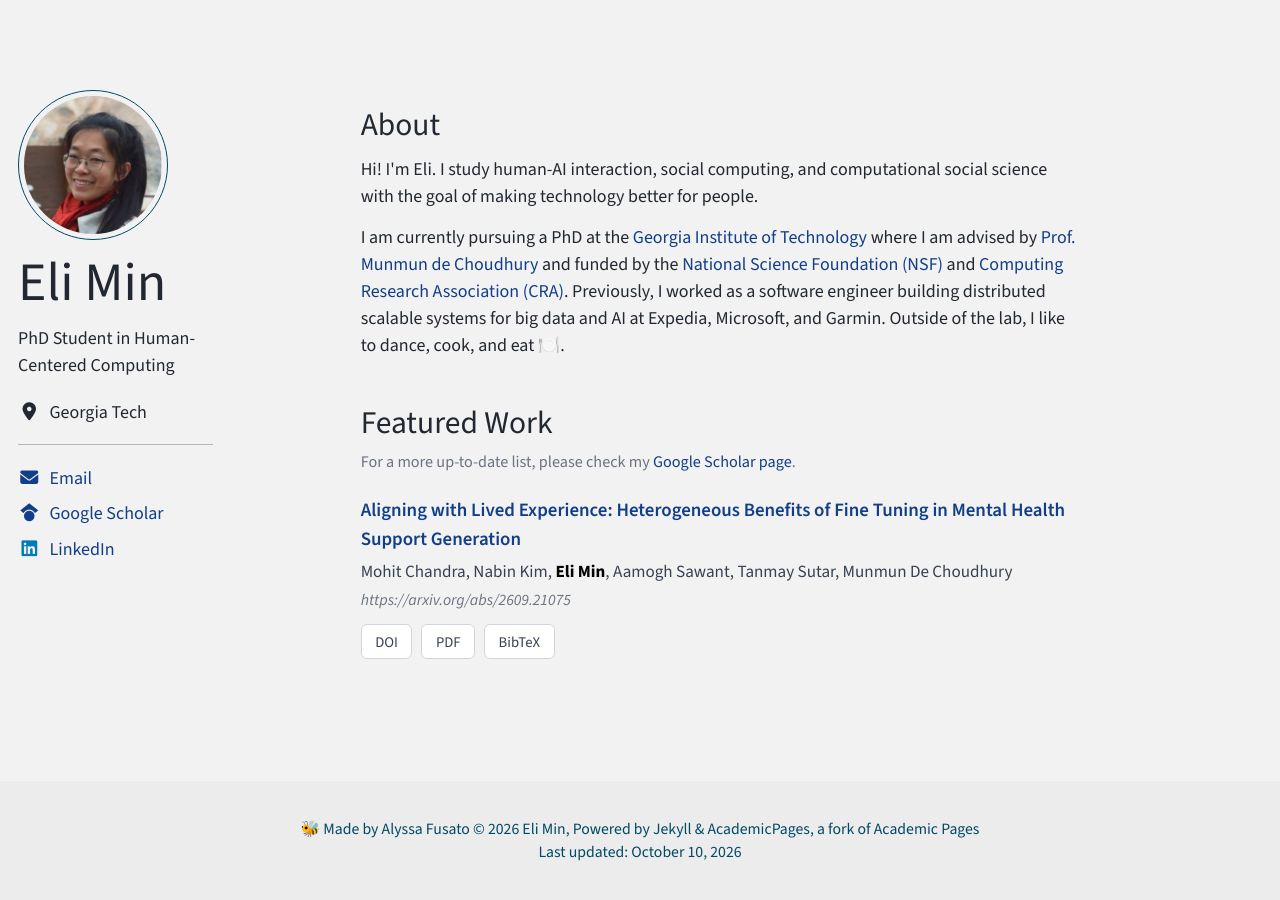
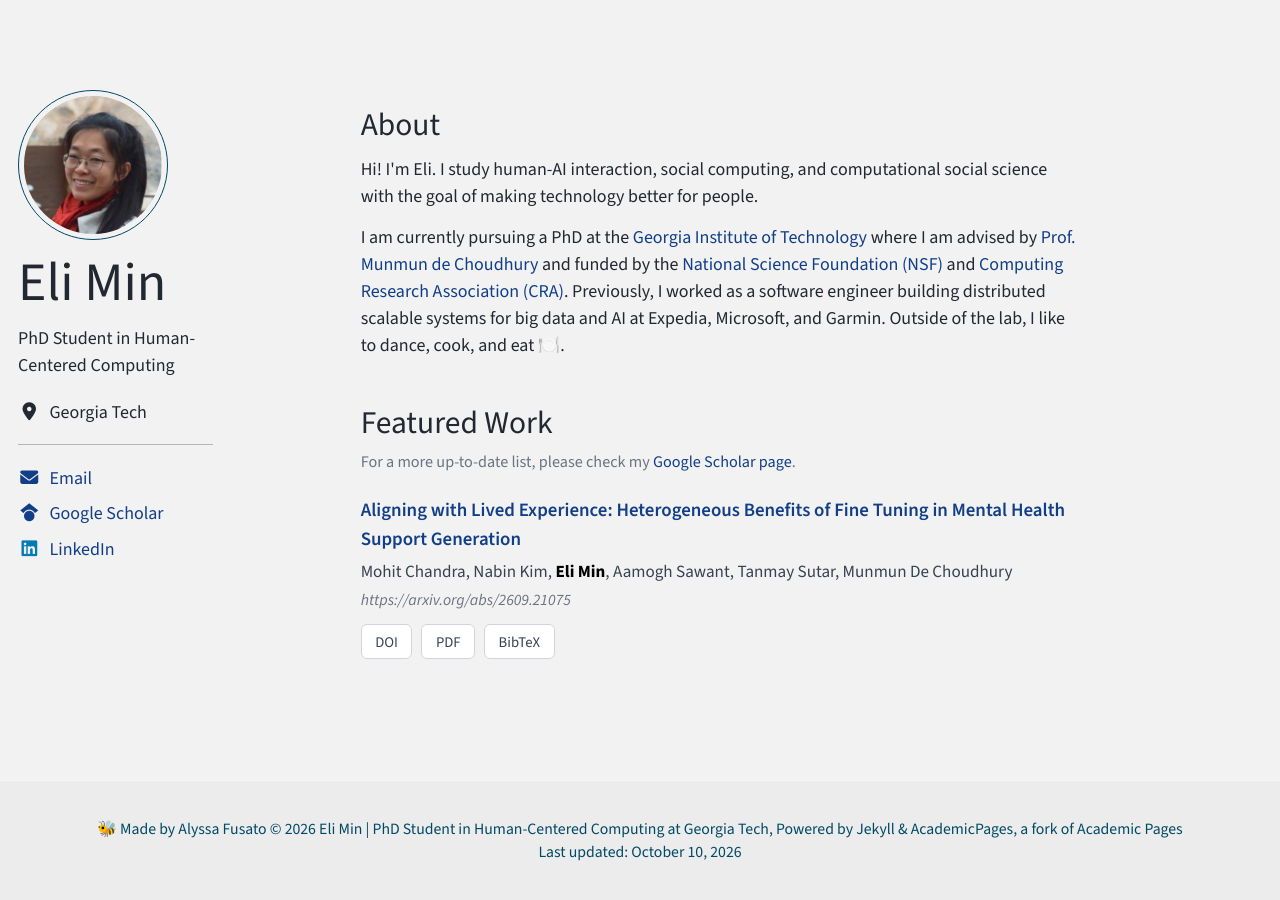
Before and after one commit to elmmo/elmmo.github.io, a Jekyll site: the page built from _pages/about.html, in a window 1280 px wide. Built offline with Jekyll 4.4.1, drawn with Linux system fonts in a browser that asks for light colours; some web fonts are replaced; a style sheet for code colours, icons or effects is not loaded.

Commit message:
Title and metadata update

```diff
--- a/_config.yml
+++ b/_config.yml
@@ -9,10 +9,10 @@
 # Basic Site Settings
 locale                   : "en-US"
 site_theme               : "alyssa" # The available themes options are "default", "air", "sunrise", "mint", "dirt" and "contrast"
-title                    : "Eli Min"
+title                    : "Eli Min | PhD Student in Human-Centered Computing at Georgia Tech"
 title_separator          : "-"
-name                     : &name "Your Name"
-description              : &description "Your Name's academic portfolio"   # Update this with a general description of your site, this is the default if not overridden by a page
+name                     : &name "Eli Min"
+description              : &description "Eli's academic portfolio"   # Update this with a general description of your site, this is the default if not overridden by a page
 url                      : "https://elmmo.github.io" # The base hostname & protocol for your site e.g. "https://[your GitHub username].github.io",
                                                            # or if you already have some other page hosted on Github then use "https://[your GitHub username].github.io/[Your Repo Name]"
 baseurl                  : "" # the subpath of your site, e.g. "/blog"
```
